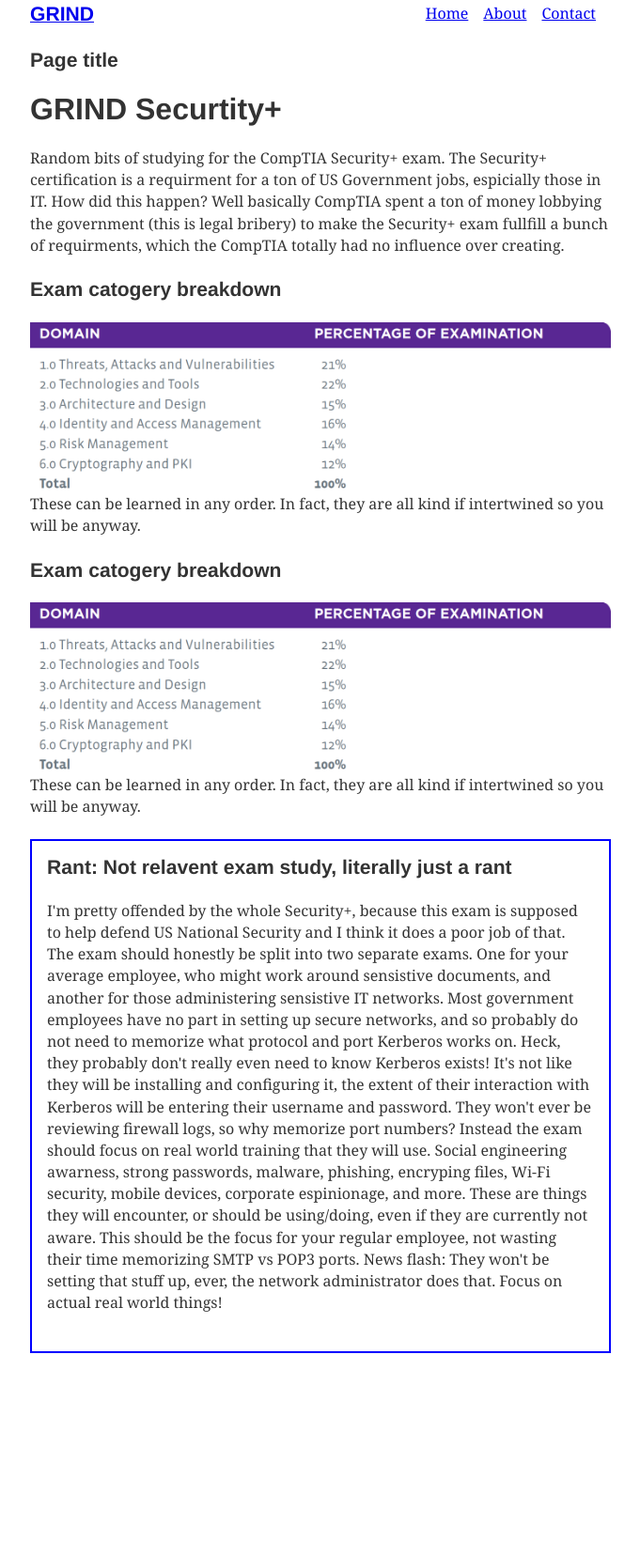
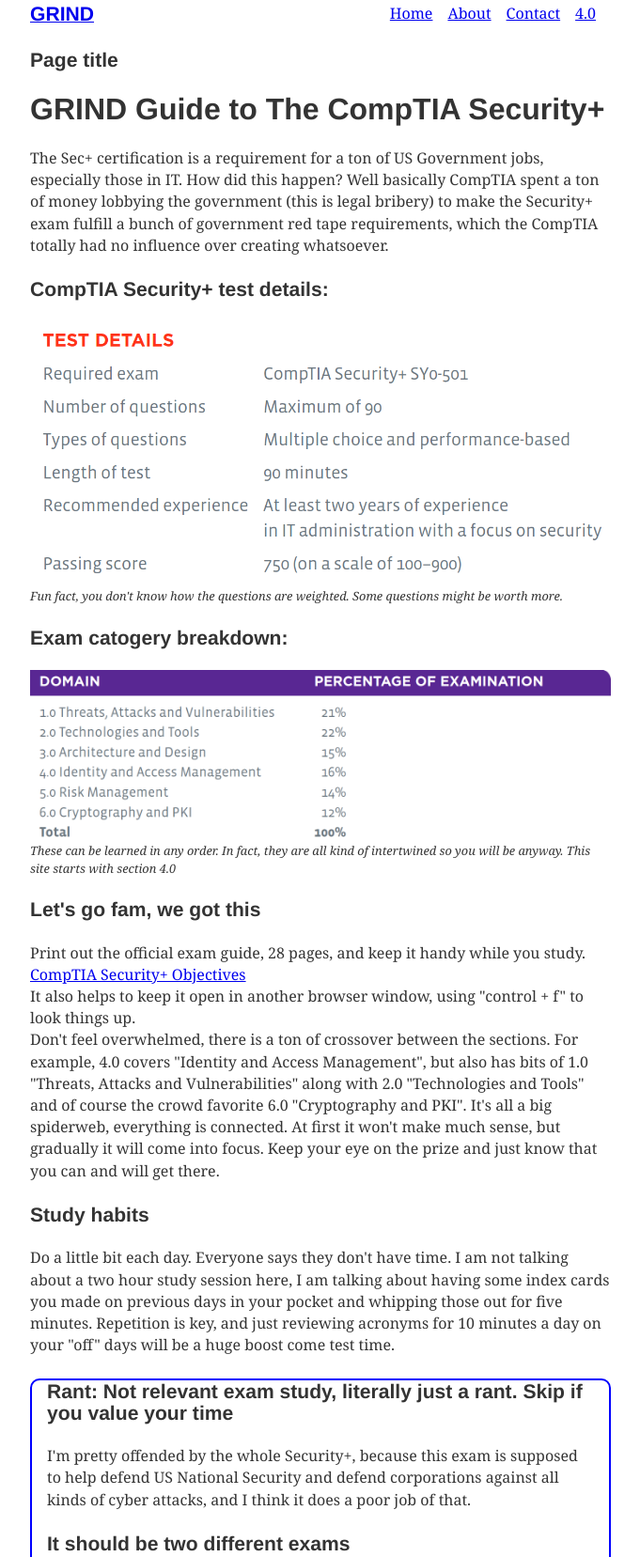
Before and after one commit to greenlightjohnny/securityplus, a Gatsby site: page / in a window 1280 px wide. Shown: the part 45-1702 px from the top of the page at 94% size, without its empty margins (299-980 px from the left). Before the commit the page ends 1533 px from the top, so only its background shows below. Built offline with nearby package versions, Linux system fonts and the light colour scheme; Gatsby itself is replaced by a stand-in of ours.

Commit message:
Intro page work

```diff
--- a/src/components/layout.js
+++ b/src/components/layout.js
@@ -15,6 +15,7 @@
                 <ListLink to="/">Home</ListLink>
                 <ListLink to="/about">About</ListLink>
                 <ListLink to="/contact">Contact</ListLink>
+                <ListLink to="/identityandaccessmanagement">4.0</ListLink>
             </ul>
 
         </header>
--- a/src/components/mainstyle.module.css
+++ b/src/components/mainstyle.module.css
@@ -1,4 +1,5 @@
 .rant {
     border: 2px solid blue;
-    padding: 1rem;
+    padding: 0 1rem;
+    border-radius: 10px;
 }
--- a/src/pages/identitiyandaccessmanagement.js
+++ /dev/null
@@ -1,6 +0,0 @@
-import React from "react"
-import Layout from "../components/layout"
-
-export default () => (
-    <div></div>
-)
--- a/src/pages/index.js
+++ b/src/pages/index.js
@@ -3,46 +3,76 @@
 import { graphql } from "gatsby"
 import Img from "gatsby-image"
 import Main from '../components/mainstyle.module.css'
-export default ({ data }) => (
+const Index = props => (
   <Layout>
-    <h1>GRIND Securtity+</h1>
+    <h1>GRIND Guide to The CompTIA Security+</h1>
     <p>
-      Random bits of studying for the CompTIA Security+ exam.
-      The Security+ certification is a requirment for a ton of US Government jobs, espicially those in IT. How did this happen? Well basically CompTIA spent a ton of money lobbying the government (this is legal bribery) to make the Security+ exam fullfill a bunch of requirments, which the CompTIA totally had no influence over creating.
+
+      The Sec+ certification is a requirement for a ton of US Government jobs, especially those in IT. How did this happen? Well basically CompTIA spent a ton of money lobbying the government (this is legal bribery) to make the Security+ exam fulfill a bunch of government red tape requirements, which the CompTIA totally had no influence over creating whatsoever.
       </p>
 
       <div>
-        <h3>Exam catogery breakdown</h3>
-      <Img fluid={data.file.childImageSharp.fluid} />
-      <p>These can be learned in any order. In fact, they are all kind if intertwined so you will be anyway.</p>
+        <h3>CompTIA Security+ test details:</h3>
+      <Img fluid={props.data.front2.childImageSharp.fluid} />
+      <p style={{ fontStyle: `italic`, fontSize: `.8rem`}}>Fun fact, you don't know how the questions are weighted. Some questions might be worth more.</p>
       </div>
+
+
+
       <div>
-        <h3>Exam catogery breakdown</h3>
-      <Img fluid={data.file.childImageSharp.fluid} />
-      <p>These can be learned in any order. In fact, they are all kind if intertwined so you will be anyway.</p>
+        <h3>Exam catogery breakdown:</h3>
+      <Img fluid={props.data.front.childImageSharp.fluid} />
+      <p style={{ fontStyle: `italic`, fontSize: `.8rem`}}>These can be learned in any order. In fact, they are all kind of intertwined so you will be anyway. This site starts with section 4.0</p>
+      </div>
+
+      <div>
+        <h3>Let's go fam, we got this</h3>
+        <p>Print out the official exam guide, 28 pages, and keep it handy while you study. <br></br>
+        <a href="https://tinyurl.com/y4cumcgh">CompTIA Security+ Objectives</a><br></br>
+        It also helps to keep it open in another browser window, using "control + f" to look things up. <br></br>Don't feel overwhelmed, there is a ton of crossover between the sections. For example, 4.0 covers "Identity and Access Management", but also has bits of 1.0 "Threats, Attacks and Vulnerabilities" along with 2.0 "Technologies and Tools" and of course the crowd favorite 6.0 "Cryptography and PKI". It's all a big spiderweb, everything is connected. At first it won't make much sense, but gradually it will come into focus. Keep your eye on the prize and just know that you can and will get there.
+         </p>
+      </div>
+
+      <div>
+        <h3>Study habits</h3>
+        <p>Do a little bit each day. Everyone says they don't have time. I am not talking about a two hour study session here, I am talking about having some index cards you made on previous days in your pocket and whipping those out for five minutes. Repetition is key, and just reviewing acronyms for 10 minutes a day on your "off" days will be a huge boost come test time. </p>
       </div>
 
       <div className={Main.rant}>
-        <h3>Rant: Not relavent exam study, literally just a rant</h3>
+        <h3>Rant: Not relevant exam study, literally just a rant. Skip if you value your time</h3>
       <p>
-      I'm pretty offended by the whole Security+, because this exam is supposed to help defend US National Security and I think it does a poor job of that. The exam should honestly be split into two separate exams. One for your average employee, who might work around sensistive documents, and another for those administering sensistive IT networks. Most government employees have no part in setting up secure networks, and so probably do not need to memorize what protocol and port Kerberos works on. Heck, they probably don't really even need to know Kerberos exists! It's not like they will be installing and configuring it, the extent of their interaction with Kerberos will be entering their username and password. They won't ever be reviewing firewall logs, so why memorize port numbers? Instead the exam should focus on real world training that they will use. Social engineering awarness, strong passwords, malware, phishing, encryping files, Wi-Fi security, mobile devices, corporate espinionage, and more. These are things they will encounter, or should be using/doing, even if they are currently not aware. This should be the focus for your regular employee, not wasting their time memorizing SMTP vs POP3 ports. News flash: They won't be setting that stuff up, ever, the network administrator does that. Focus on actual real world things!
-
-
-    </p>
+      I'm pretty offended by the whole Security+, because this exam is supposed to help defend US National Security and defend corporations against all kinds of cyber attacks, and I think it does a poor job of that. </p>
+      <h3>It should be two different exams</h3>
+      <p>The exam should honestly be split into two separate exams. One for the majority of people, who might work around sensitive documents, and another for those administering sensitive IT networks. The vast majority of employees have no part in setting up secure networks, and so probably do not need to memorize what protocol and port Kerberos works on. Heck, they probably don't really even need to know Kerberos exists! It's not like they will be installing and configuring it, the extent of their interaction with Kerberos will be entering their username and password. They won't ever be reviewing firewall logs, so why memorize port numbers? Instead the exam should focus on real world training that they will use. Social engineering awareness, strong passwords, malware, phishing, encrypting files, Wi-Fi security, mobile devices, corporate espionage, and more. These are things they will encounter, or should be using/doing, even if they are currently not aware. This should be the focus for your regular employee, not wasting their time memorizing SMTP vs POP3 ports. News flash: They won't be setting that stuff up, ever, the network administrator does that. Focus on actual real world things!
+      </p>
+      <h3>It hurts security</h3>
+      <p>A common argument seems to be "well it might be excessive information, but it can't hurt to know!" Actually, yes it can. Instead of adding additional relevant information to the Security+ test which could actually help make things more secure, time is wasted learning about what version of SNMP is most secure. Guess what? Literally over 99% of the people who take this exam will ever set up SNMP. The exam is filled with things like this that are only relevant to system administrators, which should be split off into a separate exam. Why should 99% of test takers be forced to memorize irrelevant things, instead of removing it and adding material that actually matters in the real world? </p>
     </div>
   </Layout>
 )
+export default Index
 
 export const query = graphql`
   query {
-    file(relativePath: { eq: "objectives2.png" }) {
+   front: file(relativePath: { eq: "objectives2.png" }) {
       childImageSharp {
-        # Specify the image processing specifications right in the query.
-        # Makes it trivial to update as your page's design changes.
+
         fluid(maxWidth: 600) {
           ...GatsbyImageSharpFluid
         }
       }
     }
+
+    front2: file(relativePath: { eq: "details.png" }) {
+      childImageSharp {
+
+        fluid(maxWidth: 600) {
+          ...GatsbyImageSharpFluid
+        }
+      }
+    }
+
+
+
   }
 `
```
Also changed, not shown: src/pages/identityandaccessmanagement.js (added, +44 -0 lines).
